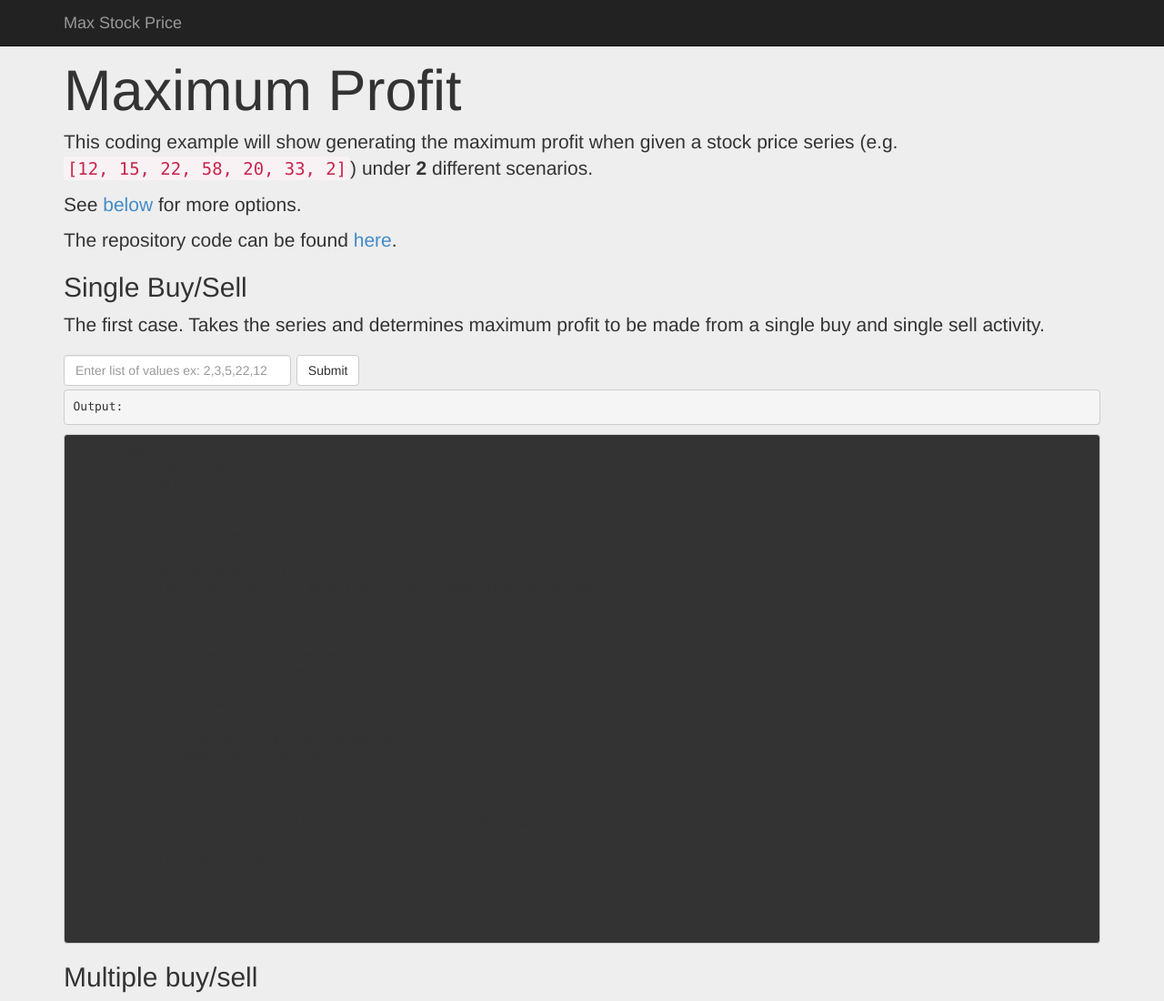
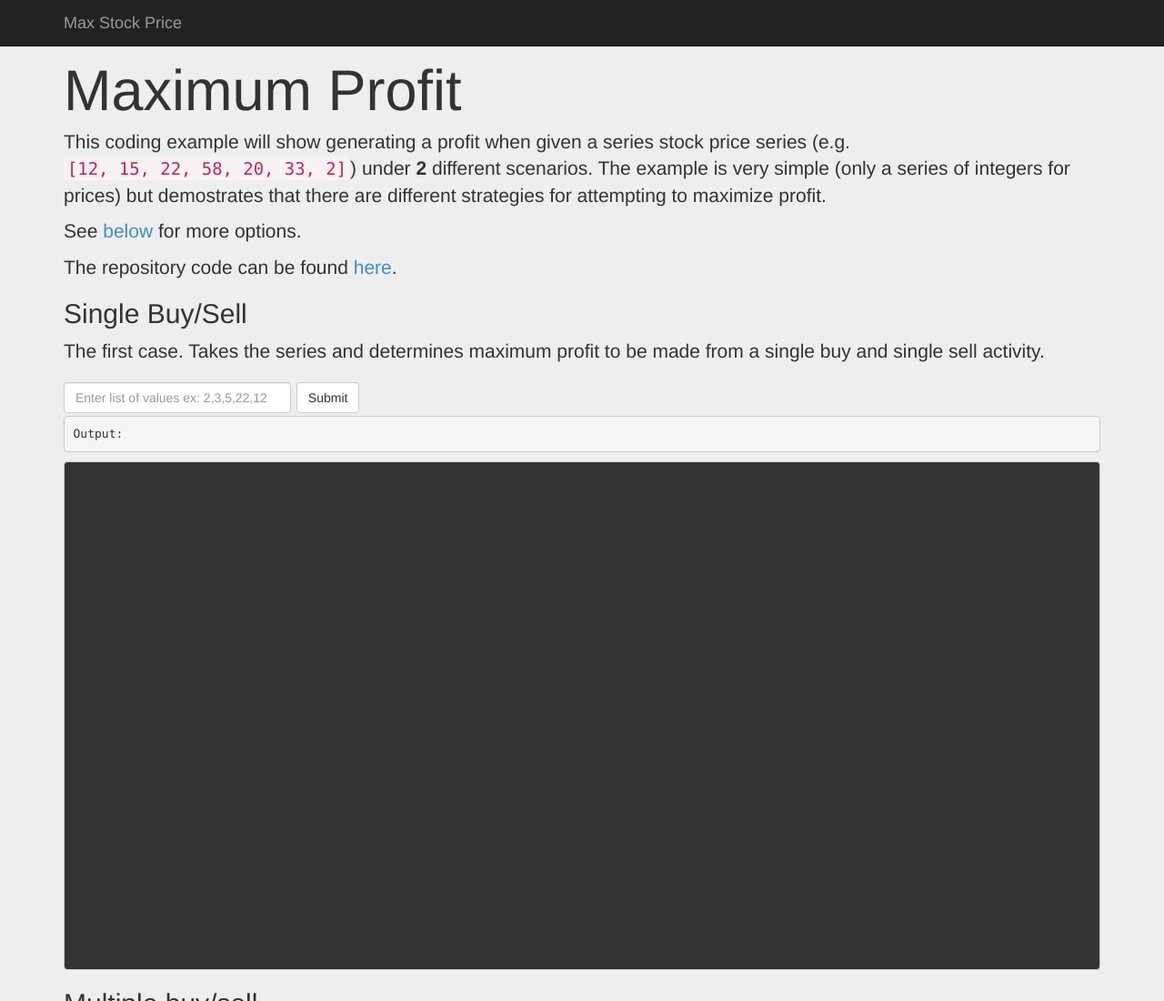
Before and after one commit to adewinter/twitter, a plain HTML site: page index.html in a window 1280 px wide. Shown: the top 1100 px of the page at 91% size. Drawn offline with nearby package versions, Linux system fonts and the light colour scheme.

Commit message:
Tweak to wording

```diff
--- a/index.html
+++ b/index.html
@@ -48,7 +48,7 @@
       <div class="container">
         <h1>Maximum Profit</h1>
 
-        <p>This coding example will show generating the maximum profit when given a stock price series (e.g. <code>[12, 15, 22, 58, 20, 33, 2]</code>) under <b>2</b> different scenarios.</p><p>See <a href="#options">below</a> for more options.</p>
+        <p>This coding example will show generating a profit when given a series stock price series (e.g. <code>[12, 15, 22, 58, 20, 33, 2]</code>) under <b>2</b> different scenarios.  The example is very simple (only a series of integers for prices) but demostrates that there are different strategies for attempting to maximize profit. </p><p>See <a href="#options">below</a> for more options.</p>
         <p>The repository code can be found <a href="https://github.com/adewinter/twitter">here</a>.</p>
 
         <h2>Single Buy/Sell</h2>
```
